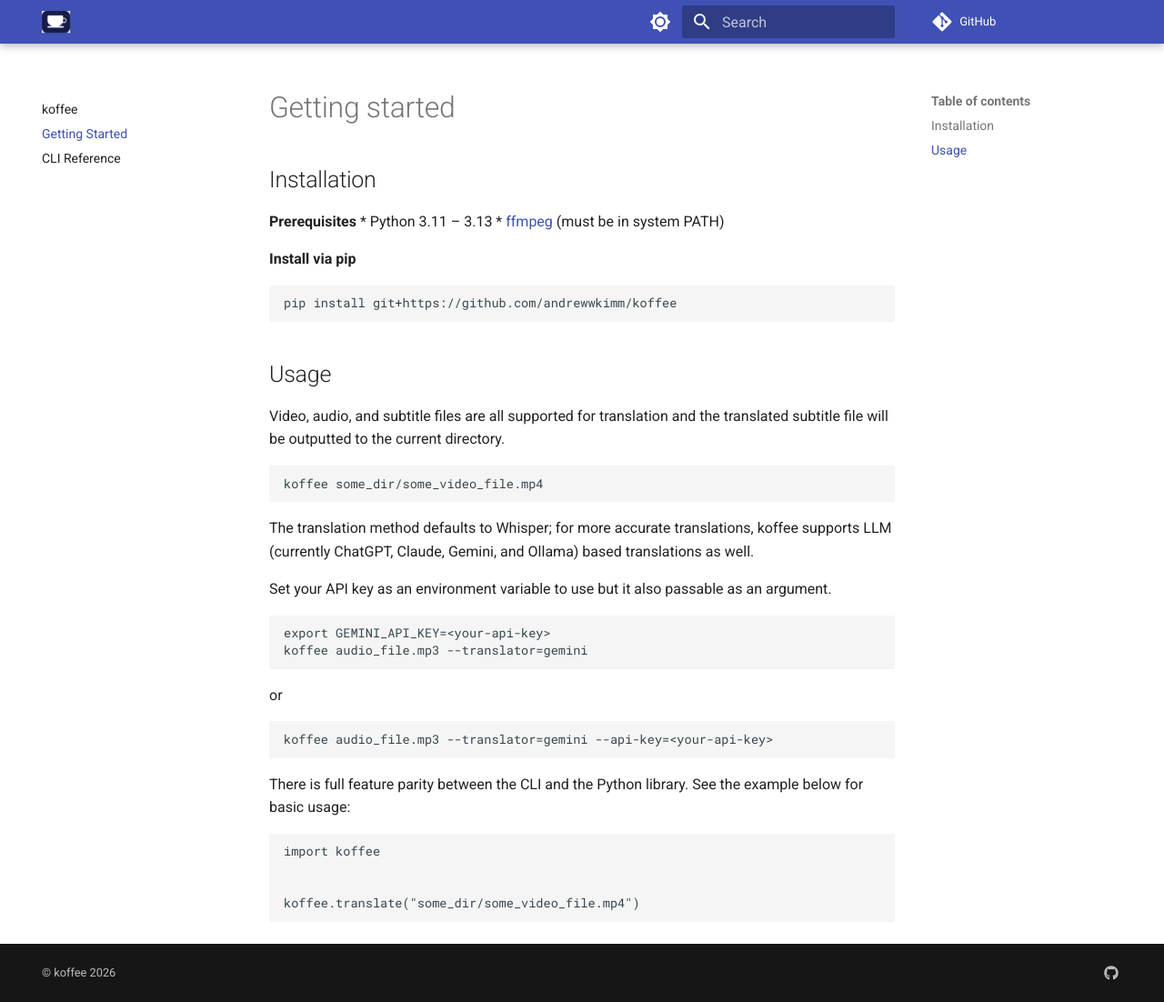
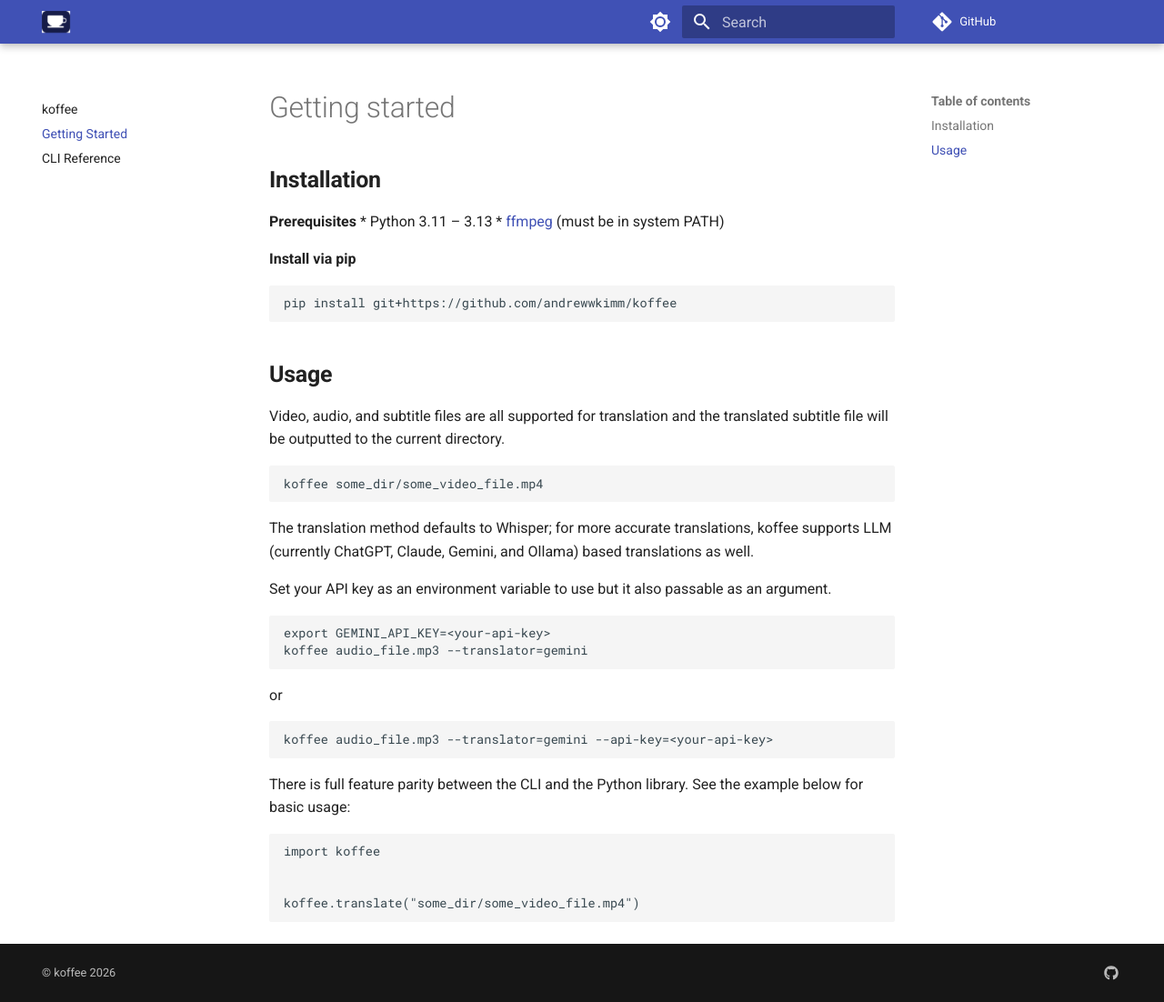
Before and after one commit to andrewwkimm/koffee, an MkDocs documentation site: the page built from docs/getting-started.md, in a window 1280 px wide and 1102 px high. Shown: the whole window at 91% size. Built offline with MkDocs 1.6.1 and Material for MkDocs 9.7.7, drawn with Linux system fonts in a browser that asks for light colours; comment, search, counter and statistics services are not loaded.

Commit message:
Bold sections for better readability

````diff
--- a/docs/getting-started.md
+++ b/docs/getting-started.md
@@ -1,6 +1,6 @@
 # Getting started
 
-## Installation
+## **Installation**
 
 **Prerequisites**
 * Python 3.11 – 3.13
@@ -11,7 +11,7 @@
 pip install git+https://github.com/andrewwkimm/koffee
 ```
 
-## Usage
+## **Usage**
 
 Video, audio, and subtitle files are all supported for translation and the translated subtitle file will be outputted to the current directory.
 
````
